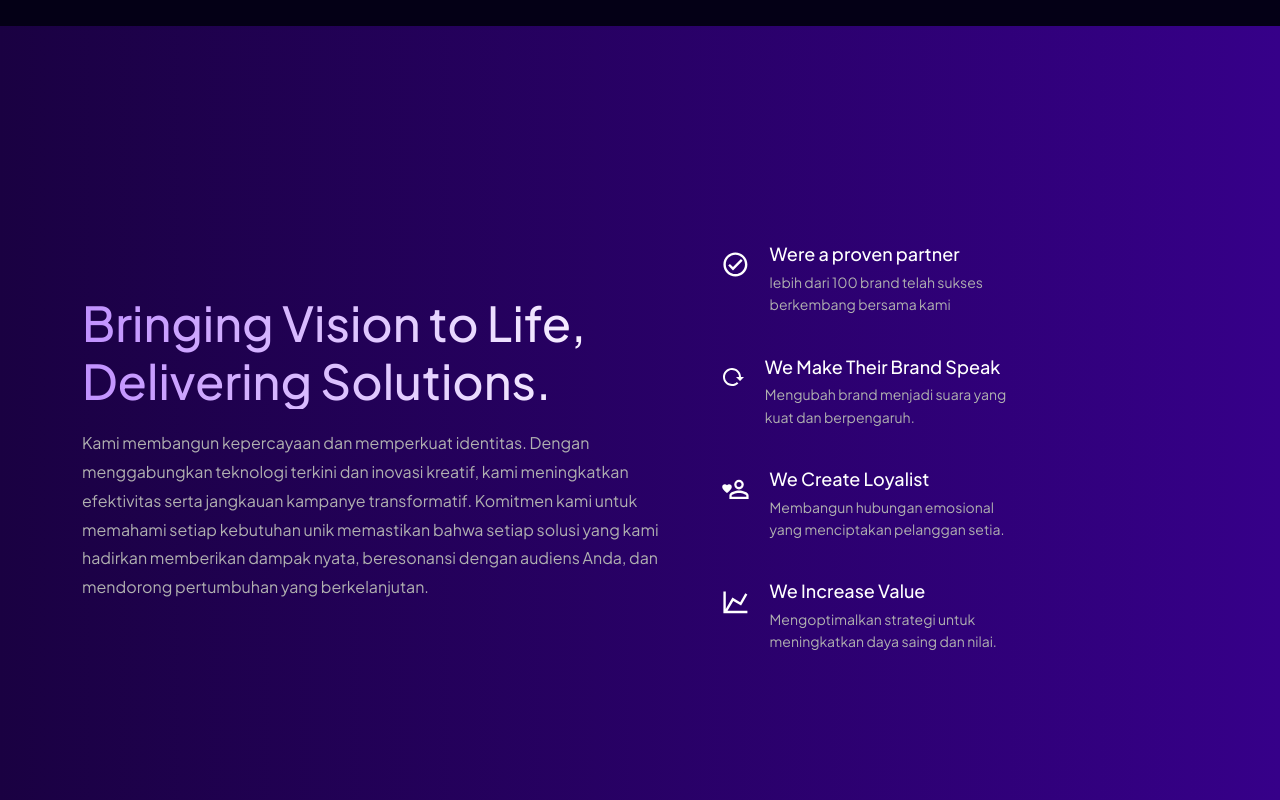
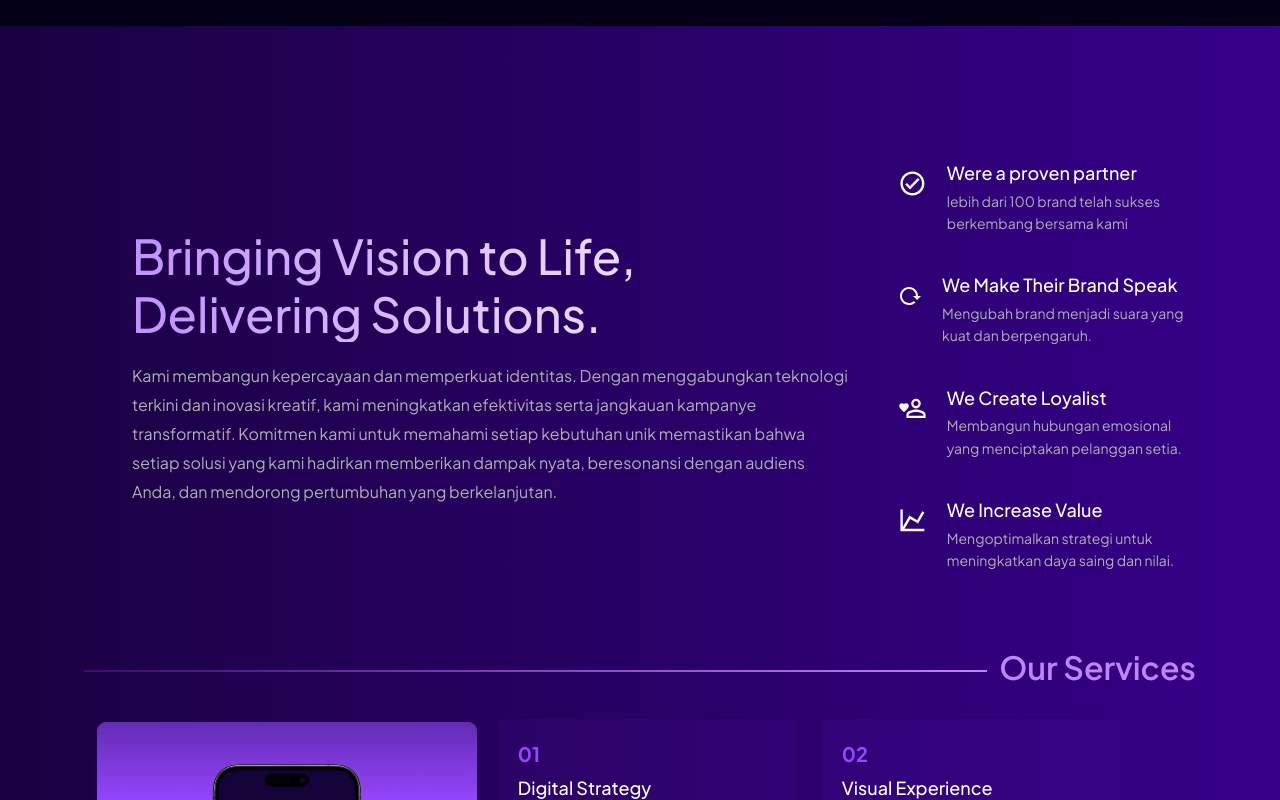
Before and after one commit to Alif8454/akaal-web-new, a Next.js app: page / in a window 1280 px wide. Shown: the part 960-1760 px from the top of the page. Built offline with nearby package versions, Linux system fonts and the light colour scheme.

Commit message:
final launch bismilahh naik gaji wkwk

```diff
--- a/src/styles/style.css
+++ b/src/styles/style.css
@@ -205,26 +205,28 @@ body {
 
 .section1 {
   width: 100%;
-  min-height: 100vh;
   background: linear-gradient(to right, #1a0142, #360089);
   display: flex;
   align-items: center;
-  padding: 60px 20px 0px;
+  padding: 96px 20px 0px;
   box-sizing: border-box;
 }
 
 .container {
-  max-width: 1200px;
+  max-width: 1152px;
   margin: 0 auto;
   display: flex;
   flex-wrap: wrap;
   gap: 50px;
   align-items: center;
-  justify-content: space-between;
+  justify-content: center;
+  padding: 40px 16px;
 }
 
 .left {
-  flex: 1 1 50%;
+  flex: 1 1 38%;
+  padding-left: 50px;
+  margin-right: 0;
 }
 
 .left h1 {
@@ -245,16 +247,18 @@ body {
 }
 
 .right {
-  flex: 1 1 40%;
+  flex: 1 1 10%;
   display: flex;
   flex-direction: column;
   gap: 24px;
+  max-width: 300px;
 }
 
 .item {
   display: flex;
   align-items: flex-start;
   gap: 20px;
+  width: fit-content;
   transition: background-color 0.3s ease, transform 0.3s ease;
 }
 
@@ -310,7 +314,7 @@ body {
   width: 100%;
 }
 .section2 {
-  padding: 20px 20px 60px;
+  padding: 20px 20px 96px;
   background: linear-gradient(to right, #1a0142, #360089);
   color: #fff;
   text-align: center;
@@ -647,9 +651,11 @@ body {
 .title {
   display: flex;
   align-items: center;
-  justify-content: flex-end;
+  justify-content: center;
+  padding-left: 0px;
+  padding-bottom: 24px;
   gap: 12px;
-  padding-right: 32px;
+  max-width: 1152px;
 }
 
 .title-line {
@@ -971,16 +977,17 @@ body {
 }
 
 .service-box {
-  margin-bottom: 40px;
-  transition:
-    background 0.3s ease,
-    border 0.3s ease,
-    transform 0.3s ease,
-    box-shadow 0.3s ease;
+  background-color: transparent;
+  border-radius: 16px;
+  padding: 24px 32px;
+  transition: all 0.3s ease;
+  color: white;
 }
 .service-box:hover {
+  background: linear-gradient(to top, rgb(86, 18, 174), rgb(47, 6, 100));
   transform: translateY(-8px);
   cursor: pointer;
+  box-shadow: 0 12px 24px rgba(0, 0, 0, 0.3);
 }
 
 .service-box h3 {
```
